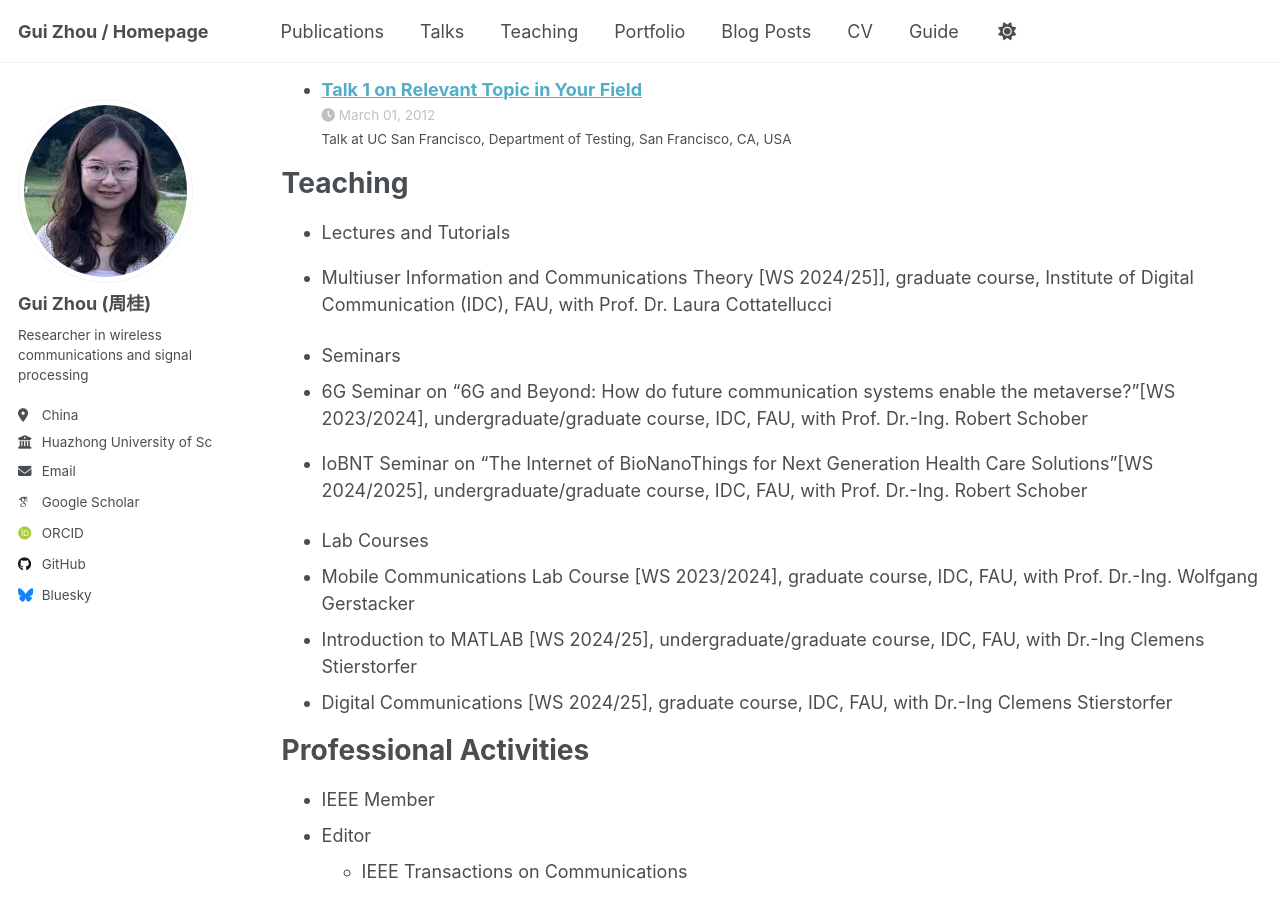
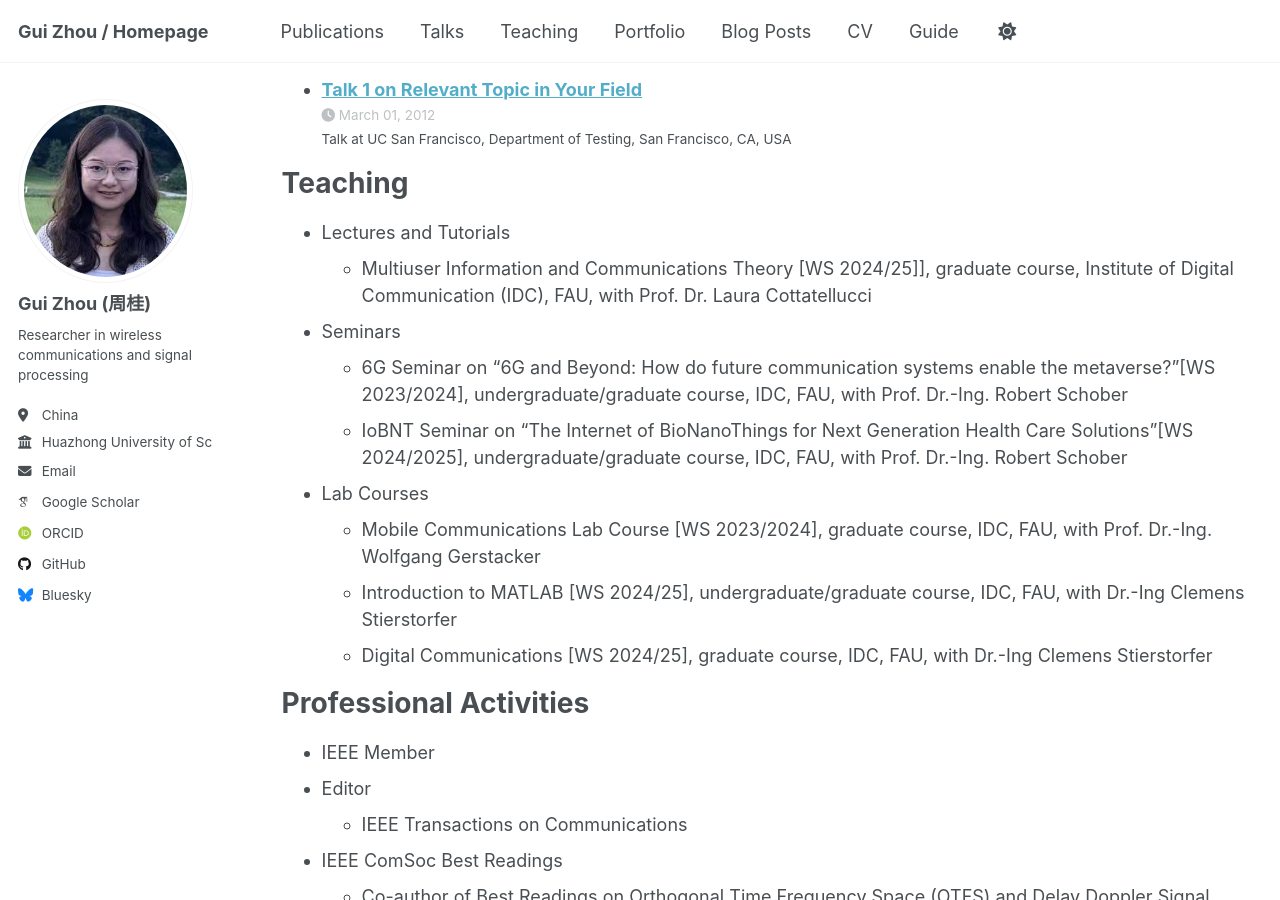
Before and after one commit to GuiZhou1992/GuiZhou, a Jekyll site: the page built from _pages/cv.md, in a window 1280 px wide and 900 px high, scrolled down 1658 px. Built offline with Jekyll 4.4.1, drawn with Linux system fonts in a browser that asks for light colours; some web fonts are replaced; a script that is not in the unit is left out.

Commit message:
Update cv.md

```diff
--- a/_pages/cv.md
+++ b/_pages/cv.md
@@ -49,16 +49,16 @@ Talks
 Teaching
 ======
 * Lectures and Tutorials
-- Multiuser Information and Communications Theory [WS 2024/25]], graduate course, Institute of Digital Communication (IDC), FAU, with Prof. Dr. Laura Cottatellucci
+  * Multiuser Information and Communications Theory [WS 2024/25]], graduate course, Institute of Digital Communication (IDC), FAU, with Prof. Dr. Laura Cottatellucci
 
 * Seminars
-- 6G Seminar on "6G and Beyond: How do future communication systems enable the metaverse?"[WS 2023/2024], undergraduate/graduate course, IDC, FAU, with Prof. Dr.-Ing. Robert Schober
-- IoBNT Seminar on "The Internet of BioNanoThings for Next Generation Health Care Solutions"[WS 2024/2025], undergraduate/graduate course, IDC, FAU, with Prof. Dr.-Ing. Robert Schober
+  * 6G Seminar on "6G and Beyond: How do future communication systems enable the metaverse?"[WS 2023/2024], undergraduate/graduate course, IDC, FAU, with Prof. Dr.-Ing. Robert Schober
+  * IoBNT Seminar on "The Internet of BioNanoThings for Next Generation Health Care Solutions"[WS 2024/2025], undergraduate/graduate course, IDC, FAU, with Prof. Dr.-Ing. Robert Schober
 
 * Lab Courses
-- Mobile Communications Lab Course [WS 2023/2024], graduate course, IDC, FAU, with Prof. Dr.-Ing. Wolfgang Gerstacker
-- Introduction to MATLAB [WS 2024/25], undergraduate/graduate course, IDC, FAU, with Dr.-Ing Clemens Stierstorfer
-- Digital Communications [WS 2024/25], graduate course, IDC, FAU, with Dr.-Ing Clemens Stierstorfer
+  * Mobile Communications Lab Course [WS 2023/2024], graduate course, IDC, FAU, with Prof. Dr.-Ing. Wolfgang Gerstacker
+  * Introduction to MATLAB [WS 2024/25], undergraduate/graduate course, IDC, FAU, with Dr.-Ing Clemens Stierstorfer
+  * Digital Communications [WS 2024/25], graduate course, IDC, FAU, with Dr.-Ing Clemens Stierstorfer
 
 Professional Activities
 ======
```
